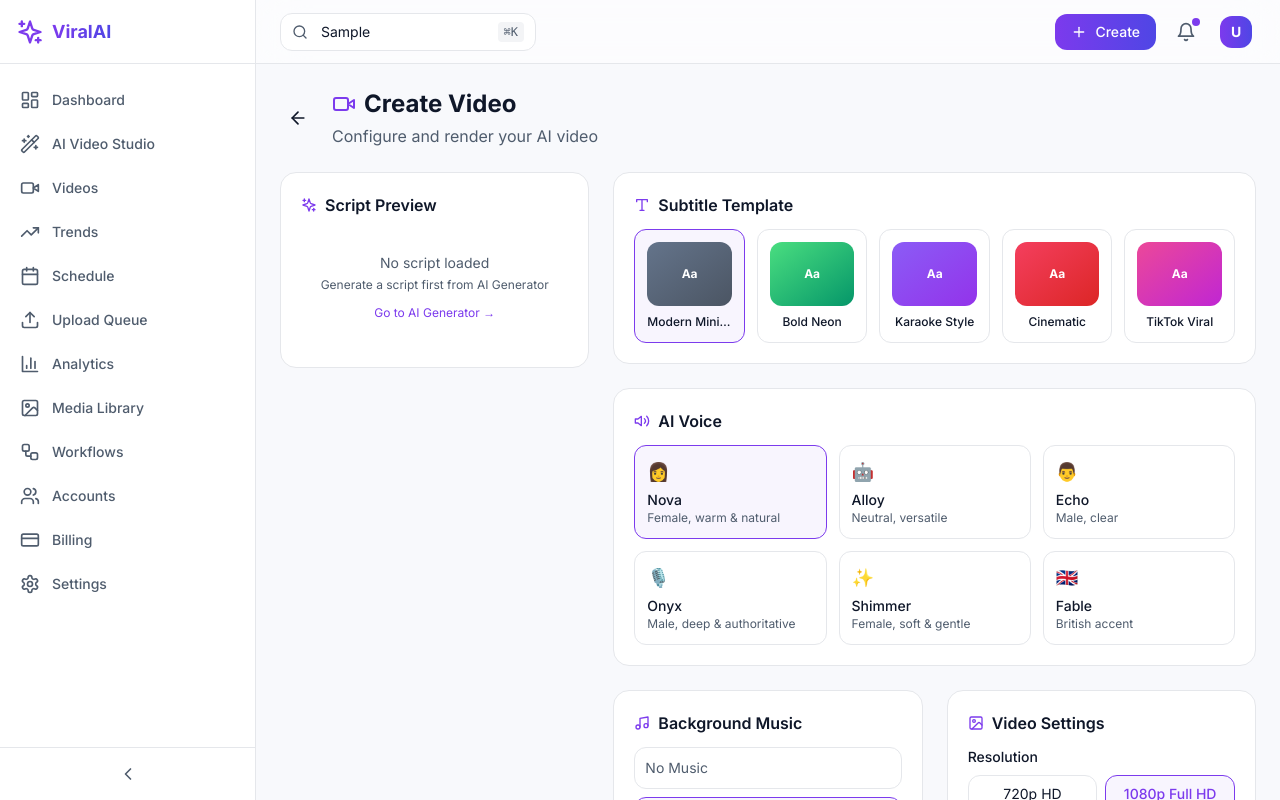
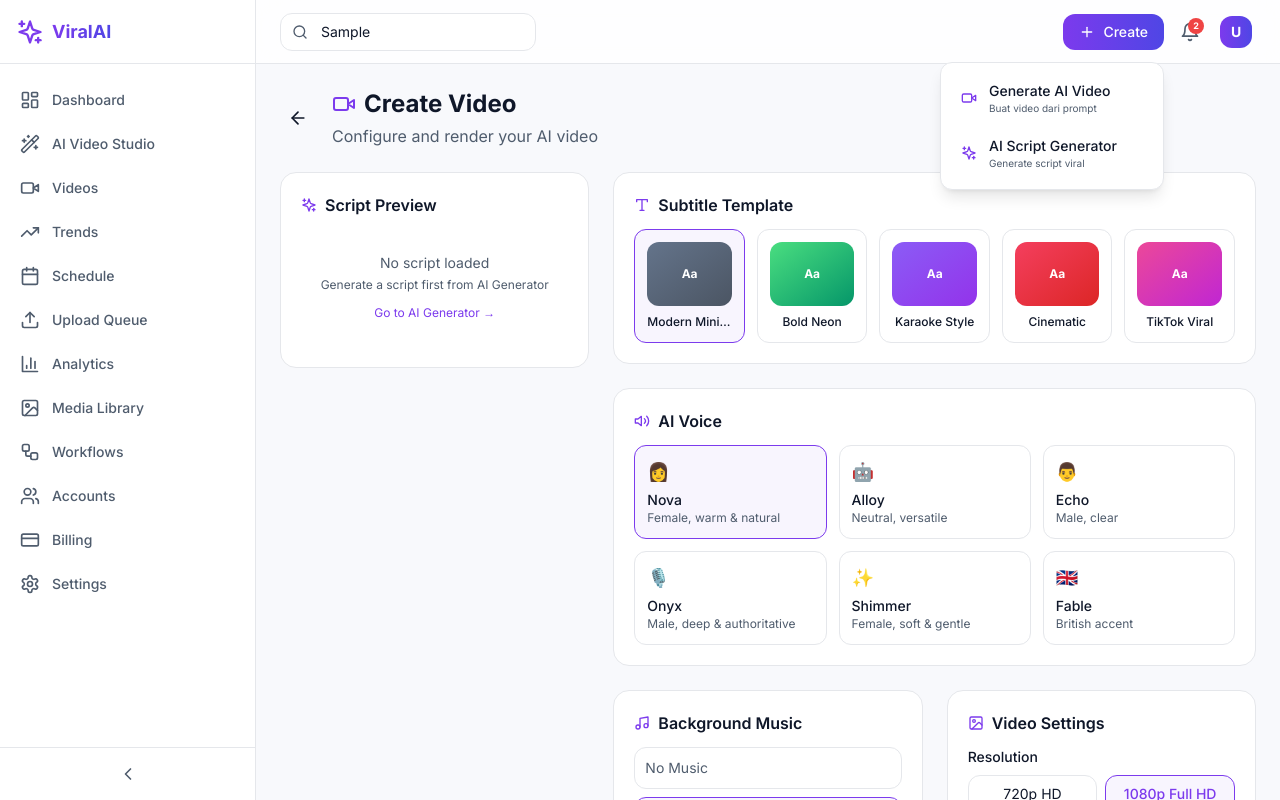
Before and after one commit to nufanaswebservice-bdg/nuviral, a Next.js app in the folder frontend/: page /dashboard/create-video in a window 1280 px wide. Both pictures are taken after typing "Sample" into the empty fields and a click on the button "Create". Shown: the top 800 px of the page. Built offline with nearby package versions, Linux system fonts and the light colour scheme.

Commit message:
Activate Create, Notifications, and Account buttons with dropdowns

```diff
--- a/frontend/src/components/dashboard/top-bar.tsx
+++ b/frontend/src/components/dashboard/top-bar.tsx
@@ -1,20 +1,32 @@
 'use client';
 
-import { Bell, Search, Menu, Plus } from 'lucide-react';
-import { motion } from 'framer-motion';
+import { useState } from 'react';
+import { useRouter } from 'next/navigation';
+import { Bell, Search, Menu, Plus, X, Video, Sparkles, LogOut, Settings, User } from 'lucide-react';
+import { motion, AnimatePresence } from 'framer-motion';
 
 interface TopBarProps {
   onMenuToggle: () => void;
 }
 
 export function TopBar({ onMenuToggle }: TopBarProps) {
+  const router = useRouter();
+  const [showNotifications, setShowNotifications] = useState(false);
+  const [showUserMenu, setShowUserMenu] = useState(false);
+  const [showCreateMenu, setShowCreateMenu] = useState(false);
+
+  const notifications = [
+    { id: 1, title: 'Video berhasil di-render', message: 'Video "Sate Kambing" siap download', time: '2 menit lalu', read: false },
+    { id: 2, title: 'Upload selesai', message: 'Video berhasil diupload ke TikTok', time: '1 jam lalu', read: false },
+    { id: 3, title: 'Selamat datang!', message: 'Akun NuViral kamu sudah aktif', time: '1 hari lalu', read: true },
+  ];
+
+  const unreadCount = notifications.filter(n => !n.read).length;
+
   return (
-    <header className="h-16 border-b border-border bg-card/50 backdrop-blur-xl sticky top-0 z-30 flex items-center justify-between px-6">
+    <header className="h-16 border-b border-border bg-white/80 backdrop-blur-xl sticky top-0 z-30 flex items-center justify-between px-6">
       <div className="flex items-center gap-4">
-        <button
-          onClick={onMenuToggle}
-          className="p-2 rounded-lg hover:bg-accent transition md:hidden"
-        >
+        <button onClick={onMenuToggle} className="p-2 rounded-lg hover:bg-accent transition md:hidden">
           <Menu className="h-5 w-5" />
         </button>
 
@@ -26,36 +38,165 @@ export function TopBar({ onMenuToggle }: TopBarProps) {
             placeholder="Search anything..."
             className="w-64 pl-10 pr-4 py-2 rounded-xl border border-border bg-background focus:border-primary focus:ring-1 focus:ring-primary outline-none transition text-sm"
           />
-          <kbd className="absolute right-3 top-1/2 -translate-y-1/2 text-xs text-muted-foreground bg-muted px-1.5 py-0.5 rounded">
-            ⌘K
-          </kbd>
         </div>
       </div>
 
-      <div className="flex items-center gap-3">
-        {/* Quick Create */}
+      <div className="flex items-center gap-2">
+        {/* Quick Create Button */}
+        <div className="relative">
           <motion.button
             whileHover={{ scale: 1.02 }}
             whileTap={{ scale: 0.98 }}
+            onClick={() => { setShowCreateMenu(!showCreateMenu); setShowNotifications(false); setShowUserMenu(false); }}
             className="hidden sm:flex items-center gap-2 px-4 py-2 rounded-xl gradient-primary text-white text-sm font-medium hover:opacity-90 transition"
           >
             <Plus className="h-4 w-4" />
             <span>Create</span>
           </motion.button>
 
-        {/* Notifications */}
-        <button className="relative p-2 rounded-xl hover:bg-accent transition">
+          {/* Create Dropdown */}
+          <AnimatePresence>
+            {showCreateMenu && (
+              <motion.div
+                initial={{ opacity: 0, y: 5, scale: 0.95 }}
+                animate={{ opacity: 1, y: 0, scale: 1 }}
+                exit={{ opacity: 0, y: 5, scale: 0.95 }}
+                className="absolute right-0 top-12 w-56 rounded-xl border border-border bg-white shadow-lg p-2 z-50"
+              >
+                <button
+                  onClick={() => { router.push('/dashboard/quick-video'); setShowCreateMenu(false); }}
+                  className="w-full flex items-center gap-3 px-3 py-2.5 rounded-lg hover:bg-accent transition text-left"
+                >
+                  <Video className="h-4 w-4 text-primary" />
+                  <div>
+                    <p className="text-sm font-medium">Generate AI Video</p>
+                    <p className="text-[10px] text-muted-foreground">Buat video dari prompt</p>
+                  </div>
+                </button>
+                <button
+                  onClick={() => { router.push('/dashboard/quick-video'); setShowCreateMenu(false); }}
+                  className="w-full flex items-center gap-3 px-3 py-2.5 rounded-lg hover:bg-accent transition text-left"
+                >
+                  <Sparkles className="h-4 w-4 text-primary" />
+                  <div>
+                    <p className="text-sm font-medium">AI Script Generator</p>
+                    <p className="text-[10px] text-muted-foreground">Generate script viral</p>
+                  </div>
+                </button>
+              </motion.div>
+            )}
+          </AnimatePresence>
+        </div>
+
+        {/* Notifications Bell */}
+        <div className="relative">
+          <button
+            onClick={() => { setShowNotifications(!showNotifications); setShowCreateMenu(false); setShowUserMenu(false); }}
+            className="relative p-2 rounded-xl hover:bg-accent transition"
+          >
             <Bell className="h-5 w-5 text-muted-foreground" />
-          <span className="absolute top-1 right-1 w-2 h-2 rounded-full bg-primary" />
+            {unreadCount > 0 && (
+              <span className="absolute top-1 right-1 w-4 h-4 rounded-full bg-red-500 text-white text-[9px] font-bold flex items-center justify-center">
+                {unreadCount}
+              </span>
+            )}
           </button>
 
-        {/* User Avatar */}
-        <button className="flex items-center gap-2 p-1 rounded-xl hover:bg-accent transition">
+          {/* Notifications Dropdown */}
+          <AnimatePresence>
+            {showNotifications && (
+              <motion.div
+                initial={{ opacity: 0, y: 5, scale: 0.95 }}
+                animate={{ opacity: 1, y: 0, scale: 1 }}
+                exit={{ opacity: 0, y: 5, scale: 0.95 }}
+                className="absolute right-0 top-12 w-80 rounded-xl border border-border bg-white shadow-lg z-50"
+              >
+                <div className="p-3 border-b border-border flex items-center justify-between">
+                  <h3 className="text-sm font-semibold">Notifikasi</h3>
+                  <button className="text-xs text-primary hover:underline">Tandai semua dibaca</button>
+                </div>
+                <div className="max-h-72 overflow-y-auto">
+                  {notifications.map((notif) => (
+                    <div key={notif.id} className={`p-3 border-b border-border last:border-0 hover:bg-accent/50 transition ${!notif.read ? 'bg-primary/5' : ''}`}>
+                      <div className="flex items-start gap-2">
+                        {!notif.read && <div className="w-2 h-2 rounded-full bg-primary mt-1.5 flex-shrink-0" />}
+                        <div className={!notif.read ? '' : 'ml-4'}>
+                          <p className="text-sm font-medium">{notif.title}</p>
+                          <p className="text-xs text-muted-foreground">{notif.message}</p>
+                          <p className="text-[10px] text-muted-foreground mt-1">{notif.time}</p>
+                        </div>
+                      </div>
+                    </div>
+                  ))}
+                </div>
+                <div className="p-2 border-t border-border">
+                  <button
+                    onClick={() => { router.push('/dashboard/settings'); setShowNotifications(false); }}
+                    className="w-full text-center text-xs text-primary hover:underline py-1"
+                  >
+                    Lihat semua notifikasi
+                  </button>
+                </div>
+              </motion.div>
+            )}
+          </AnimatePresence>
+        </div>
+
+        {/* User Avatar / Account */}
+        <div className="relative">
+          <button
+            onClick={() => { setShowUserMenu(!showUserMenu); setShowCreateMenu(false); setShowNotifications(false); }}
+            className="flex items-center gap-2 p-1 rounded-xl hover:bg-accent transition"
+          >
             <div className="w-8 h-8 rounded-lg gradient-primary flex items-center justify-center">
               <span className="text-white text-sm font-bold">U</span>
             </div>
           </button>
+
+          {/* User Dropdown */}
+          <AnimatePresence>
+            {showUserMenu && (
+              <motion.div
+                initial={{ opacity: 0, y: 5, scale: 0.95 }}
+                animate={{ opacity: 1, y: 0, scale: 1 }}
+                exit={{ opacity: 0, y: 5, scale: 0.95 }}
+                className="absolute right-0 top-12 w-56 rounded-xl border border-border bg-white shadow-lg p-2 z-50"
+              >
+                <div className="px-3 py-2 border-b border-border mb-1">
+                  <p className="text-sm font-semibold">Demo User</p>
+                  <p className="text-xs text-muted-foreground">demo@viralai.com</p>
                 </div>
+                <button
+                  onClick={() => { router.push('/dashboard/settings'); setShowUserMenu(false); }}
+                  className="w-full flex items-center gap-3 px-3 py-2 rounded-lg hover:bg-accent transition text-left"
+                >
+                  <User className="h-4 w-4 text-muted-foreground" />
+                  <span className="text-sm">Profile</span>
+                </button>
+                <button
+                  onClick={() => { router.push('/dashboard/settings'); setShowUserMenu(false); }}
+                  className="w-full flex items-center gap-3 px-3 py-2 rounded-lg hover:bg-accent transition text-left"
+                >
+                  <Settings className="h-4 w-4 text-muted-foreground" />
+                  <span className="text-sm">Settings</span>
+                </button>
+                <button
+                  onClick={() => { router.push('/login'); setShowUserMenu(false); }}
+                  className="w-full flex items-center gap-3 px-3 py-2 rounded-lg hover:bg-red-50 transition text-left text-red-600"
+                >
+                  <LogOut className="h-4 w-4" />
+                  <span className="text-sm">Logout</span>
+                </button>
+              </motion.div>
+            )}
+          </AnimatePresence>
+        </div>
+      </div>
+
+      {/* Click outside to close */}
+      {(showCreateMenu || showNotifications || showUserMenu) && (
+        <div className="fixed inset-0 z-40" onClick={() => { setShowCreateMenu(false); setShowNotifications(false); setShowUserMenu(false); }} />
+      )}
     </header>
   );
 }
```
Lines whose indentation alone changed are shown as unchanged.
